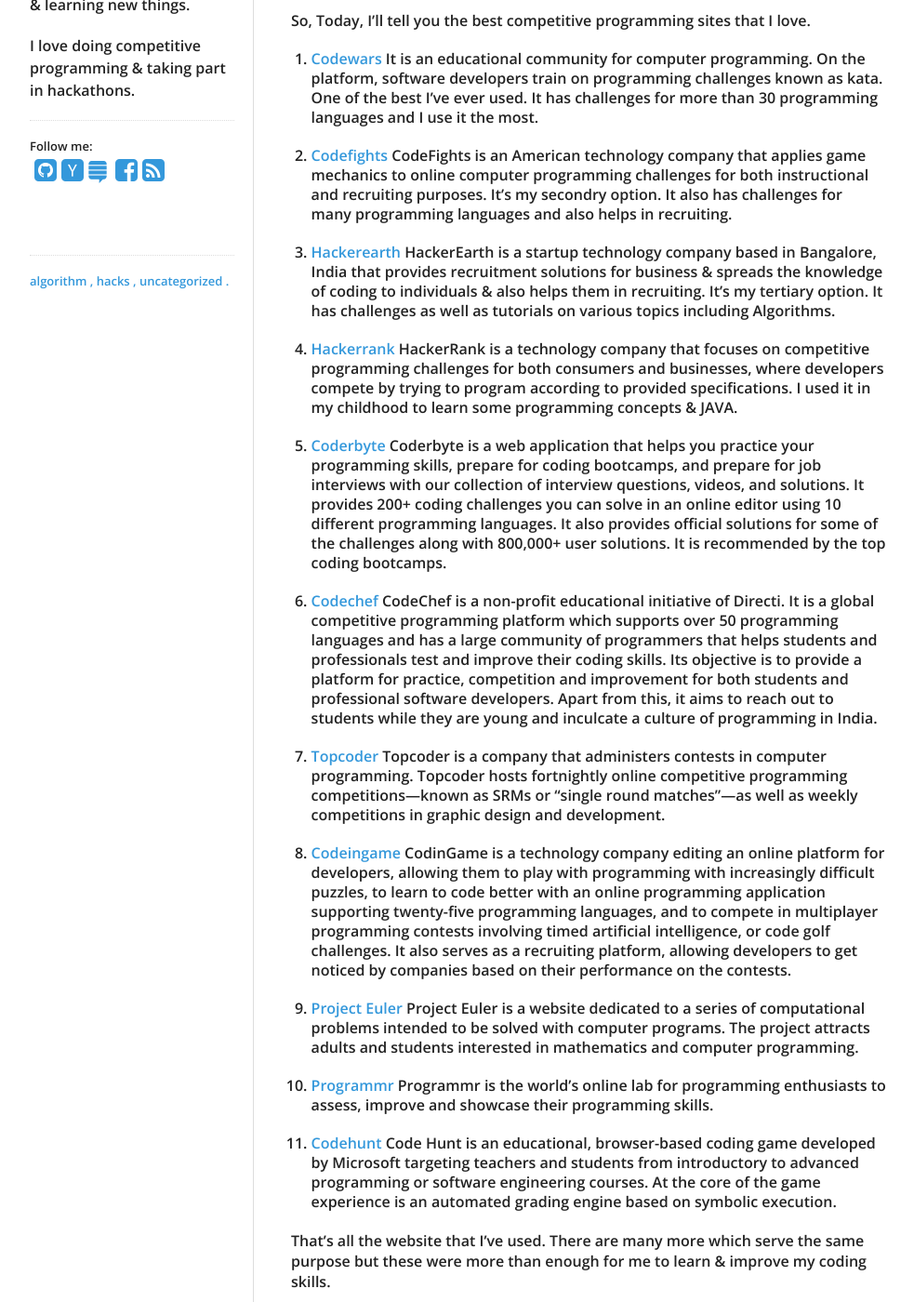
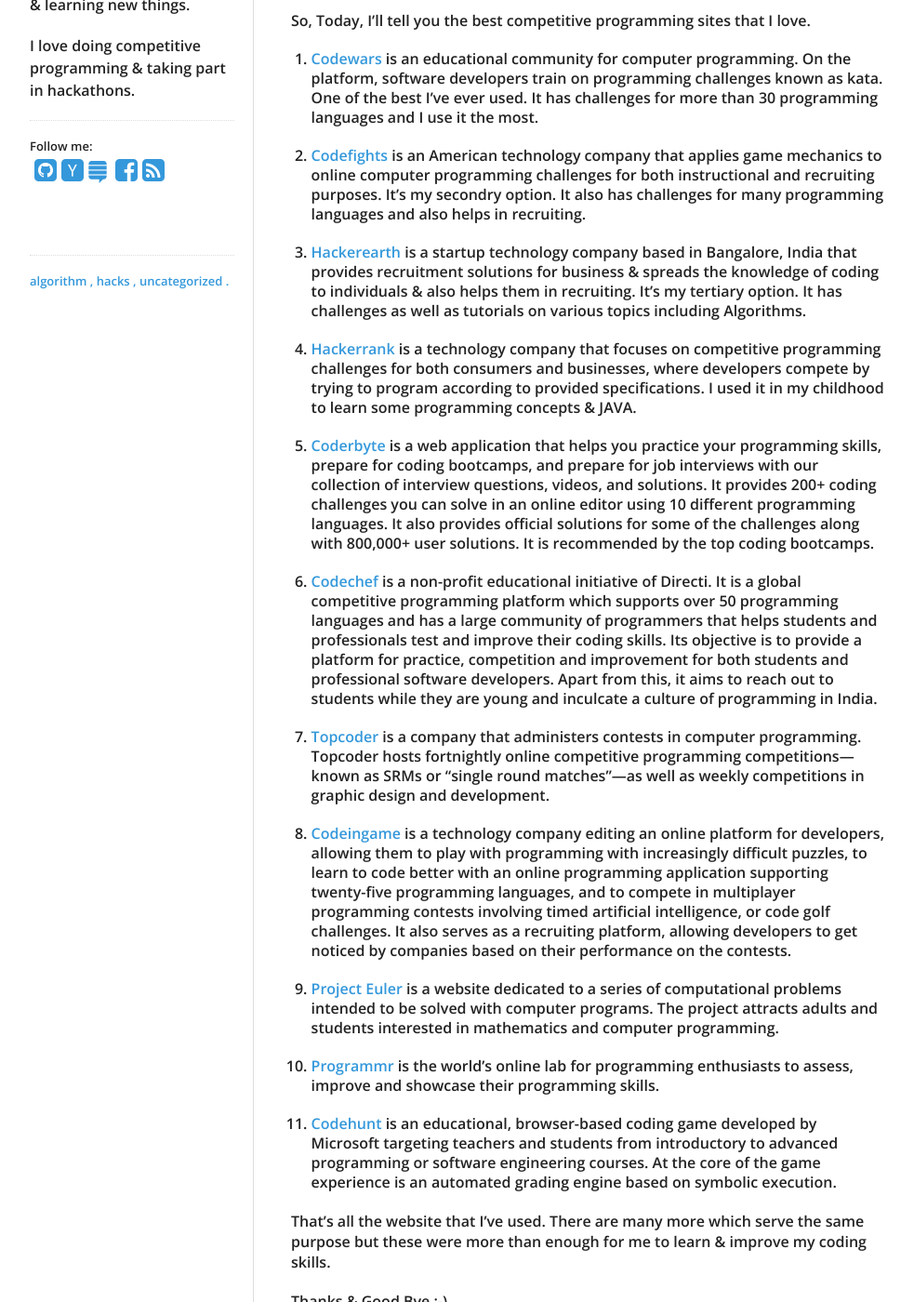
Before and after one commit to anthrax3/thegeeq.github.io, a Jekyll site: the page built from _posts/2018-1-23-Best Competitive Programming Websites.md, in a window 1280 px wide and 1400 px high, scrolled down 389 px. Shown: the whole window at 93% size, without its empty margins (138-1121 px from the left). Built offline with Jekyll 4.4.1, drawn with Linux system fonts in a browser that asks for light colours; nearby versions of some CDN libraries.

Commit message:
Update 2018-1-23-Best Competitive Programming Websites.md

```diff
--- a/_posts/2018-1-23-Best Competitive Programming Websites.md
+++ b/_posts/2018-1-23-Best Competitive Programming Websites.md
@@ -19,46 +19,46 @@ is the best one, and its my dream to participate in that. But, there are Website
 So, Today, I'll tell you the best competitive programming sites that I love.
 
 1. 	[Codewars](https://codewars.com)
-	It is an educational community for computer programming. On the platform, software developers train on
+	is an educational community for computer programming. On the platform, software developers train on
 	programming challenges known as kata. One of the best I've ever used. It has challenges for more than
 	30 programming languages and I use it the most.
 
 2. 	[Codefights](https://codefights.com)
-	CodeFights is an American technology company that applies game mechanics to online computer programming
+	is an American technology company that applies game mechanics to online computer programming
 	challenges for both instructional and recruiting purposes. It's my secondry option. It also
 	has challenges for many programming languages and also helps in recruiting.
 
 3. 	[Hackerearth](https://hackerearth.com)
-	HackerEarth is a startup technology company based in Bangalore, India that provides recruitment solutions for
+	is a startup technology company based in Bangalore, India that provides recruitment solutions for
 	business & spreads the knowledge of coding to individuals & also helps them in recruiting. It's my tertiary
 	option. It has challenges as well as tutorials on various topics including Algorithms.
 
 4. 	[Hackerrank](https://hackerrank.com)
-	HackerRank is a technology company that focuses on competitive programming challenges for both consumers
+	is a technology company that focuses on competitive programming challenges for both consumers
 	and businesses, where developers compete by trying to program according to provided specifications. I used
 	it in my childhood to learn some programming concepts & JAVA.
 
 5. 	[Coderbyte](https://coderbyte.com)
-	Coderbyte is a web application that helps you practice your programming skills, prepare for coding bootcamps,
+	is a web application that helps you practice your programming skills, prepare for coding bootcamps,
 	and prepare for job interviews with our collection of interview questions, videos, and solutions. It provides
 	200+ coding challenges you can solve in an online editor using 10 different programming languages. It also
 	provides official solutions for some of the challenges along with 800,000+ user solutions.
 	It is recommended by the top coding bootcamps.
 
 6. 	[Codechef](https://codechef.com)
-	CodeChef is a non-profit educational initiative of Directi. It is a global competitive programming platform
+	is a non-profit educational initiative of Directi. It is a global competitive programming platform
 	which supports over 50 programming languages and has a large community of programmers that helps students
 	and professionals test and improve their coding skills. Its objective is to provide a platform for practice,
 	competition and improvement for both students and professional software developers. Apart from this, it aims
 	to reach out to students while they are young and inculcate a culture of programming in India.
 
 8. 	[Topcoder](https://topcoder.com)
-	Topcoder is a company that administers contests in computer programming. Topcoder hosts fortnightly online
+	is a company that administers contests in computer programming. Topcoder hosts fortnightly online
 	competitive programming competitions—known as SRMs or "single round matches"—as well as weekly competitions
 	in graphic design and development.
 
 7. 	[Codeingame](https://codeingame.com)
-	CodinGame is a technology company editing an online platform for developers, allowing them to play with
+	is a technology company editing an online platform for developers, allowing them to play with
 	programming with increasingly difficult puzzles, to learn to code better with an online programming
 	application supporting twenty-five programming languages, and to compete in multiplayer programming
 	contests involving timed artificial intelligence, or code golf challenges. It also serves as a
@@ -66,16 +66,16 @@ So, Today, I'll tell you the best competitive programming sites that I love.
 	the contests.
 
 9. 	[Project Euler](https://projecteuler.net)
-	Project Euler is a website dedicated to a series of computational problems intended to be solved
+	is a website dedicated to a series of computational problems intended to be solved
 	with computer programs. The project attracts adults and students interested in mathematics
 	and computer programming.
 
 10.	[Programmr](https://programmr.com)
-	Programmr is the world's online lab for programming enthusiasts to assess, improve and showcase
+	is the world's online lab for programming enthusiasts to assess, improve and showcase
 	their programming skills.
 
-11. [Codehunt](https://www.codehunt.com)
-	Code Hunt is an educational, browser-based coding game developed by Microsoft targeting teachers
+11. 	[Codehunt](https://www.codehunt.com)
+	is an educational, browser-based coding game developed by Microsoft targeting teachers
 	and students from introductory to advanced programming or software engineering courses. At the
 	core of the game experience is an automated grading engine based on symbolic execution.
 
```
